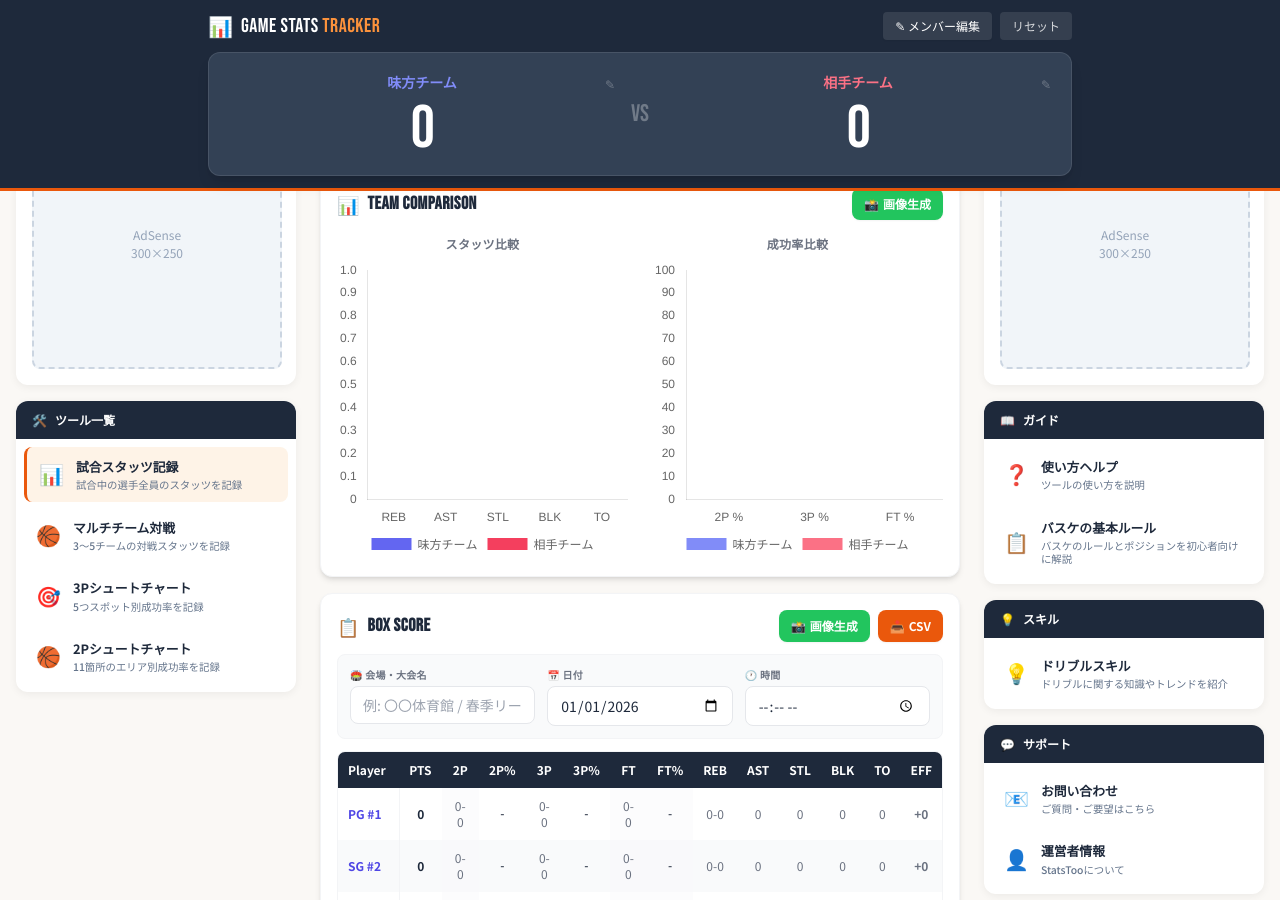
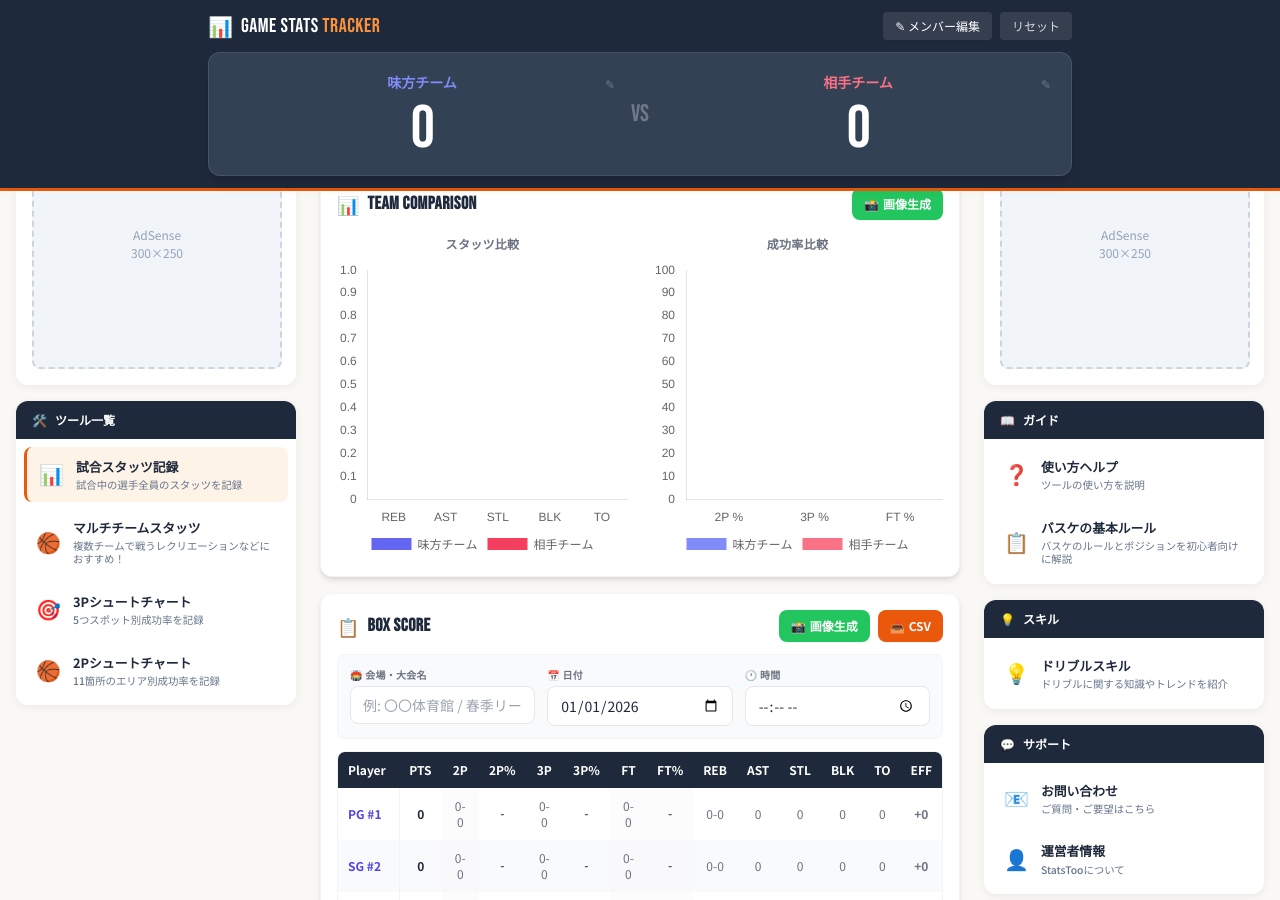
Before and after one commit to BSK-Ryo/statstoo, a Jekyll site: the page built from index.html, in a window 1280 px wide and 900 px high, scrolled down 437 px. Built offline with Jekyll 4.4.1, drawn with Linux system fonts in a browser that asks for light colours; nearby versions of some CDN libraries.

```diff
--- a/_includes/sidebar-left.html
+++ b/_includes/sidebar-left.html
@@ -21,11 +21,11 @@
                         <div class="sidebar-link-desc">試合中の選手全員のスタッツを記録</div>
                     </div>
                 </a>
-                <a href="/tools/multi-team-stats/" class="sidebar-link{% if page.url contains 'multi-team-stats' %} active{% endif %}">
+                <a href="/tools/mulch-team-stats/" class="sidebar-link{% if page.url contains 'multi-team-stats' %} active{% endif %}">
                     <span class="sidebar-link-icon">🏀</span>
                     <div class="sidebar-link-content">
-                        <div class="sidebar-link-title">マルチチーム対戦</div>
-                        <div class="sidebar-link-desc">3〜5チームの対戦スタッツを記録</div>
+                        <div class="sidebar-link-title">マルチチームスタッツ</div>
+                        <div class="sidebar-link-desc">複数チームで戦うレクリエーションなどにおすすめ！</div>
                     </div>
                 </a>
                 <a href="/tools/3point-shot-chart/" class="sidebar-link{% if page.url contains '3point-shot-chart' %} active{% endif %}">
```
